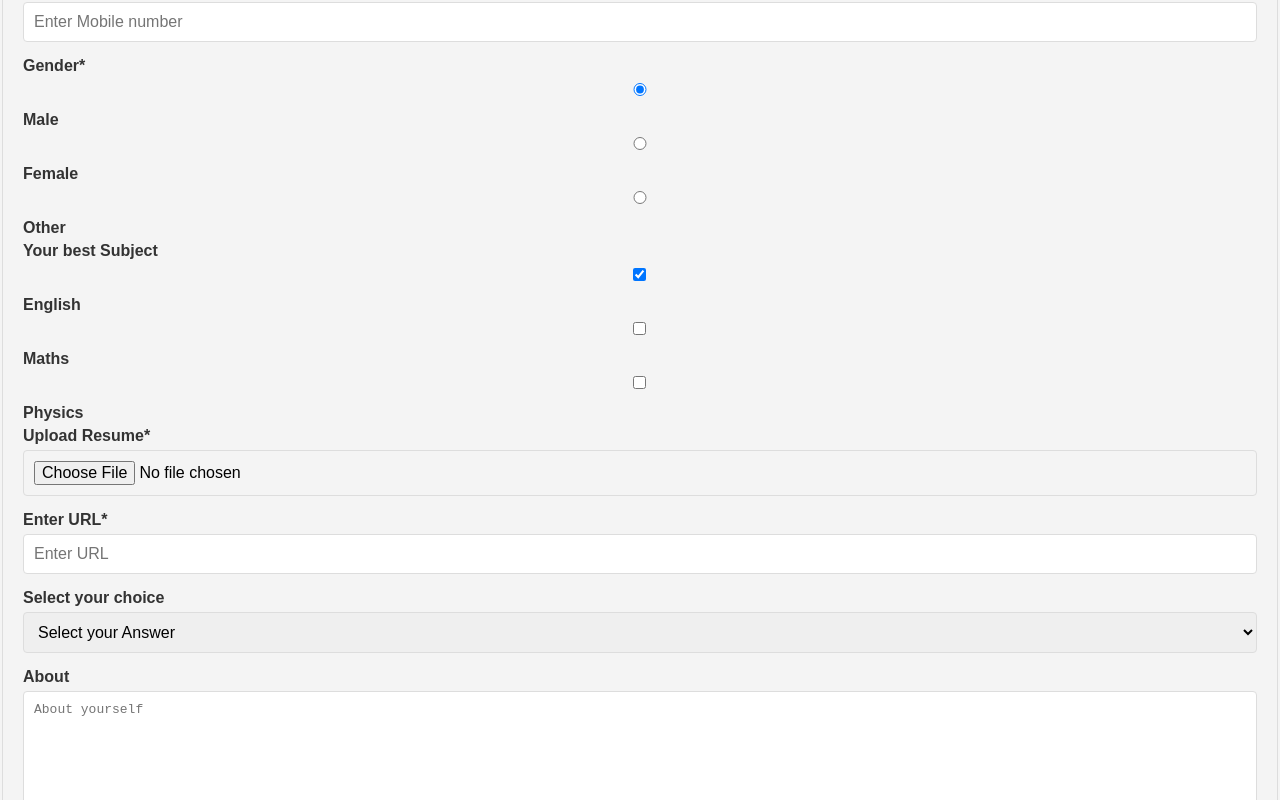
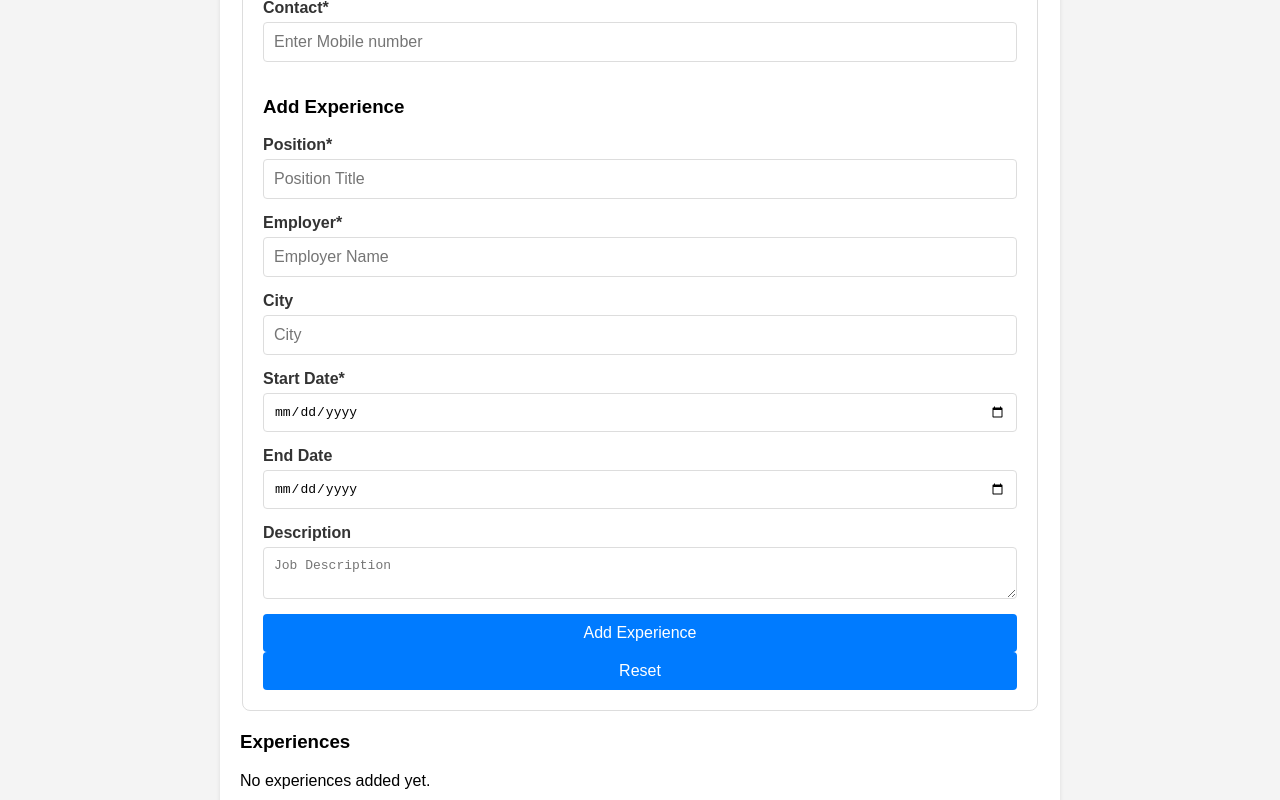
Before and after one commit to 401hackathon2024fall/jobApplicationManager, a React (Create React App) app in the folder frontend/: page /resume in a window 1280 px wide. Shown: the part 420-1220 px from the top of the page. Built offline with nearby package versions, Linux system fonts and the light colour scheme.

Commit message:
add experience optimization

```diff
--- a/frontend/src/Components/Resume/Resume.jsx
+++ b/frontend/src/Components/Resume/Resume.jsx
@@ -1,90 +1,92 @@
-// Filename - resume.jsx
 import { useState, useEffect } from "react";
 import "./resume.css";
+import { Box, Button, HStack, Text } from "@chakra-ui/react"; // Chakra UI components
 
 function Resume({ masterResume }) {
   const [firstName, setFirstName] = useState("");
   const [lastName, setLastName] = useState("");
   const [email, setEmail] = useState("");
   const [contact, setContact] = useState("");
-    const [gender, setGender] = useState("male");
-    const [subjects, setSubjects] = useState({
-        english: true,
-        maths: false,
-        physics: false,
-    });
+  const [experiences, setExperiences] = useState([]); // To store multiple experience entries
+  const [selectedExperienceIndex, setSelectedExperienceIndex] = useState(null); // To track the experience being edited
   const [resume, setResume] = useState(null);
   const [url, setUrl] = useState("");
-    const [selectedOption, setSelectedOption] = useState("");
   const [about, setAbout] = useState("");
 
-    // Initialize state with master resume data if provided
   useEffect(() => {
     if (masterResume) {
       setFirstName(masterResume.firstName || "");
       setLastName(masterResume.lastName || "");
       setEmail(masterResume.email || "");
       setContact(masterResume.contact || "");
-            setGender(masterResume.gender || "male");
-            setSubjects(masterResume.subjects || {
-                english: true,
-                maths: false,
-                physics: false,
-            });
+      setExperiences(masterResume.experiences || []);
       setResume(masterResume.resume || null);
       setUrl(masterResume.url || "");
-            setSelectedOption(masterResume.selectedOption || "");
       setAbout(masterResume.about || "");
     }
   }, [masterResume]);
 
   const handleSubmit = (e) => {
     e.preventDefault();
-        console.log(
-            firstName,
-            lastName,
-            email,
-            contact,
-            gender,
-            selectedOption,
-            subjects,
-            resume,
-            url,
-            about
-        );
-        // Add your form submission logic here, e.g., save to a new resume file
+    const newExperience = { position, employer, city, startDate, endDate, description };
+
+    if (selectedExperienceIndex !== null) {
+      const updatedExperiences = [...experiences];
+      updatedExperiences[selectedExperienceIndex] = newExperience;
+      setExperiences(updatedExperiences);
+    } else {
+      setExperiences([...experiences, newExperience]);
+    }
+
+    setSelectedExperienceIndex(null);
+    clearExperienceForm();
   };
 
-    const handleSubjectChange = (sub) => {
-        setSubjects((prev) => ({
-            ...prev,
-            [sub]: !prev[sub],
-        }));
+  const clearExperienceForm = () => {
+    setPosition("");
+    setEmployer("");
+    setCity("");
+    setStartDate("");
+    setEndDate("");
+    setDescription("");
+  };
+
+  const handleExperienceClick = (index) => {
+    const experience = experiences[index];
+    setPosition(experience.position);
+    setEmployer(experience.employer);
+    setCity(experience.city);
+    setStartDate(experience.startDate);
+    setEndDate(experience.endDate);
+    setDescription(experience.description);
+    setSelectedExperienceIndex(index);
   };
 
   const handleReset = () => {
-        // Reset state to master resume data
     if (masterResume) {
       setFirstName(masterResume.firstName || "");
       setLastName(masterResume.lastName || "");
       setEmail(masterResume.email || "");
       setContact(masterResume.contact || "");
-            setGender(masterResume.gender || "male");
-            setSubjects(masterResume.subjects || {
-                english: true,
-                maths: false,
-                physics: false,
-            });
+      setExperiences(masterResume.experiences || []);
       setResume(masterResume.resume || null);
       setUrl(masterResume.url || "");
-            setSelectedOption(masterResume.selectedOption || "");
       setAbout(masterResume.about || "");
     }
+    setSelectedExperienceIndex(null);
+    clearExperienceForm();
   };
 
+  const [position, setPosition] = useState("");
+  const [employer, setEmployer] = useState("");
+  const [city, setCity] = useState("");
+  const [startDate, setStartDate] = useState("");
+  const [endDate, setEndDate] = useState("");
+  const [description, setDescription] = useState("");
+
   return (
-        <div>
-            <h1>Form in React</h1>
+    <div className="App">
+      <h1>Master Resume</h1>
       <fieldset>
         <form onSubmit={handleSubmit}>
           <label htmlFor="firstname">First Name*</label>
@@ -127,116 +129,90 @@ function Resume({ masterResume }) {
             placeholder="Enter Mobile number"
             required
           />
-                    <label>Gender*</label>
+
+          <h3>{selectedExperienceIndex !== null ? "Edit Experience" : "Add Experience"}</h3>
+          <label>Position*</label>
           <input
-                        type="radio"
-                        name="gender"
-                        value="male"
-                        id="male"
-                        checked={gender === "male"}
-                        onChange={(e) => setGender(e.target.value)}
-                    />
-                    <label htmlFor="male">Male</label>
-                    <input
-                        type="radio"
-                        name="gender"
-                        value="female"
-                        id="female"
-                        checked={gender === "female"}
-                        onChange={(e) => setGender(e.target.value)}
-                    />
-                    <label htmlFor="female">Female</label>
-                    <input
-                        type="radio"
-                        name="gender"
-                        value="other"
-                        id="other"
-                        checked={gender === "other"}
-                        onChange={(e) => setGender(e.target.value)}
-                    />
-                    <label htmlFor="other">Other</label>
-                    <label htmlFor="subjects">Your best Subject</label>
-                    <input
-                        type="checkbox"
-                        name="subjects"
-                        id="english"
-                        checked={subjects.english}
-                        onChange={() => handleSubjectChange("english")}
-                    />
-                    <label htmlFor="english">English</label>
-                    <input
-                        type="checkbox"
-                        name="subjects"
-                        id="maths"
-                        checked={subjects.maths}
-                        onChange={() => handleSubjectChange("maths")}
-                    />
-                    <label htmlFor="maths">Maths</label>
-                    <input
-                        type="checkbox"
-                        name="subjects"
-                        id="physics"
-                        checked={subjects.physics}
-                        onChange={() => handleSubjectChange("physics")}
-                    />
-                    <label htmlFor="physics">Physics</label>
-                    <label htmlFor="file">Upload Resume*</label>
-                    <input
-                        type="file"
-                        name="file"
-                        id="file"
-                        onChange={(e) => setResume(e.target.files[0])}
+            type="text"
+            name="position"
+            value={position}
+            onChange={(e) => setPosition(e.target.value)}
+            placeholder="Position Title"
             required
           />
-                    <label htmlFor="url">Enter URL*</label>
+          <label>Employer*</label>
           <input
-                        type="url"
-                        name="url"
-                        id="url"
-                        value={url}
-                        onChange={(e) => setUrl(e.target.value)}
-                        placeholder="Enter URL"
+            type="text"
+            name="employer"
+            value={employer}
+            onChange={(e) => setEmployer(e.target.value)}
+            placeholder="Employer Name"
             required
           />
-                    <label htmlFor="select">Select your choice</label>
-                    <select
-                        name="select"
-                        id="select"
-                        value={selectedOption}
-                        onChange={(e) => setSelectedOption(e.target.value)}
-                    >
-                        <option value="" disabled>
-                            Select your Answer
-                        </option>
-                        <optgroup label="Beginner">
-                            <option value="1">HTML</option>
-                            <option value="2">CSS</option>
-                            <option value="3">JavaScript</option>
-                        </optgroup>
-                        <optgroup label="Advanced">
-                            <option value="4">React</option>
-                            <option value="5">Node</option>
-                            <option value="6">Express</option>
-                            <option value="7">MongoDB</option>
-                        </optgroup>
-                    </select>
-                    <label htmlFor="about">About</label>
+          <label>City</label>
+          <input
+            type="text"
+            name="city"
+            value={city}
+            onChange={(e) => setCity(e.target.value)}
+            placeholder="City"
+          />
+          <label>Start Date*</label>
+          <input
+            type="date"
+            name="startDate"
+            value={startDate}
+            onChange={(e) => setStartDate(e.target.value)}
+            required
+          />
+          <label>End Date</label>
+          <input
+            type="date"
+            name="endDate"
+            value={endDate}
+            onChange={(e) => setEndDate(e.target.value)}
+          />
+          <label>Description</label>
           <textarea
-                        name="about"
-                        id="about"
-                        cols="30"
-                        rows="10"
-                        value={about}
-                        onChange={(e) => setAbout(e.target.value)}
-                        placeholder="About yourself"
-                        required
+            name="description"
+            value={description}
+            onChange={(e) => setDescription(e.target.value)}
+            placeholder="Job Description"
           ></textarea>
-                    <button type="button" onClick={handleReset}>
+
+          <Button type="submit" colorScheme="blue">
+            {selectedExperienceIndex !== null ? "Update Experience" : "Add Experience"}
+          </Button>
+
+          <Button type="button" colorScheme="gray" onClick={handleReset}>
             Reset
-                    </button>
-                    <button type="submit">Submit</button>
+          </Button>
         </form>
       </fieldset>
+
+      <h3>Experiences</h3>
+      {experiences.length === 0 ? (
+        <Text>No experiences added yet.</Text>
+      ) : (
+        experiences.map((experience, index) => (
+          <Box
+            key={index}
+            p={2}
+            borderWidth={1}
+            borderRadius="md"
+            mb={2}
+            onClick={() => handleExperienceClick(index)}
+            className="experience-row"
+            cursor="pointer"
+          >
+            <HStack>
+              <Text>{experience.position}</Text>
+              <Text>-</Text>
+              <Text>{experience.employer}</Text>
+            </HStack>
+          </Box>
+        ))
+      )}
     </div>
   );
 }
```
Lines whose indentation alone changed are shown as unchanged.
